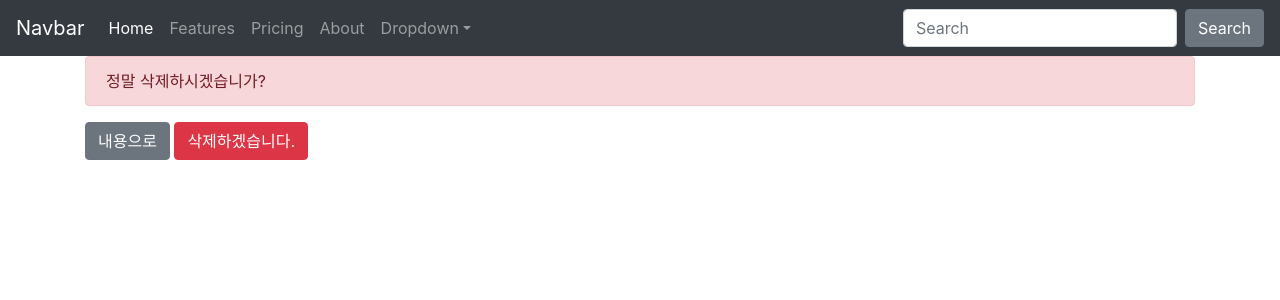
After one commit to DJ-Yang/django-react, a Django app: template instagram/templates/instagram/post_confirm_delete.html in a window 1280 px wide. The commit adds this page. Shown: the top 300 px of the page. Run offline with Django 3.2, Linux system fonts and the light colour scheme; the template is opened without the code that fills it, so the values that code supplies are empty; some libraries are stand-ins or nearby versions.

Commit message:
delete with form

```diff
--- /dev/null
+++ b/instagram/templates/instagram/post_confirm_delete.html
@@ -0,0 +1,17 @@
+{% extends "instagram/layout.html" %}
+
+{% block content %}
+
+  <form action="" method="post">
+    {% csrf_token %}
+    <div class="alert alert-danger">
+      정말 삭제하시겠습니가?
+    </div>
+
+    <a href="{{post.get_absolute_url }}" class="btn btn-secondary">
+      내용으로
+    </a>
+
+    <input type="submit" value="삭제하겠습니다." class="btn btn-danger" />
+  </form>
+{% endblock %}
--- a/instagram/templates/instagram/post_detail.html
+++ b/instagram/templates/instagram/post_detail.html
@@ -22,5 +22,8 @@
 <a href="{% url 'instagram:post_edit' post.pk %}" class="btn btn-info">
   수정
 </a>
+<a href="{% url 'instagram:post_delete' post.pk %}" class="btn btn-danger">
+  삭제
+</a>
 
 {% endblock %}
--- a/instagram/urls.py
+++ b/instagram/urls.py
@@ -23,4 +23,5 @@ urlpatterns = [
     # django form 강의
     path('new/', views.post_new, name='post_new'),
     path('<int:pk>/edit/', views.post_edit, name='post_edit'),
+    path('<int:pk>/delete/', views.post_delete, name='post_delete'),
 ]
```
Also changed, not shown: instagram/views.py (+11 -0 lines).
